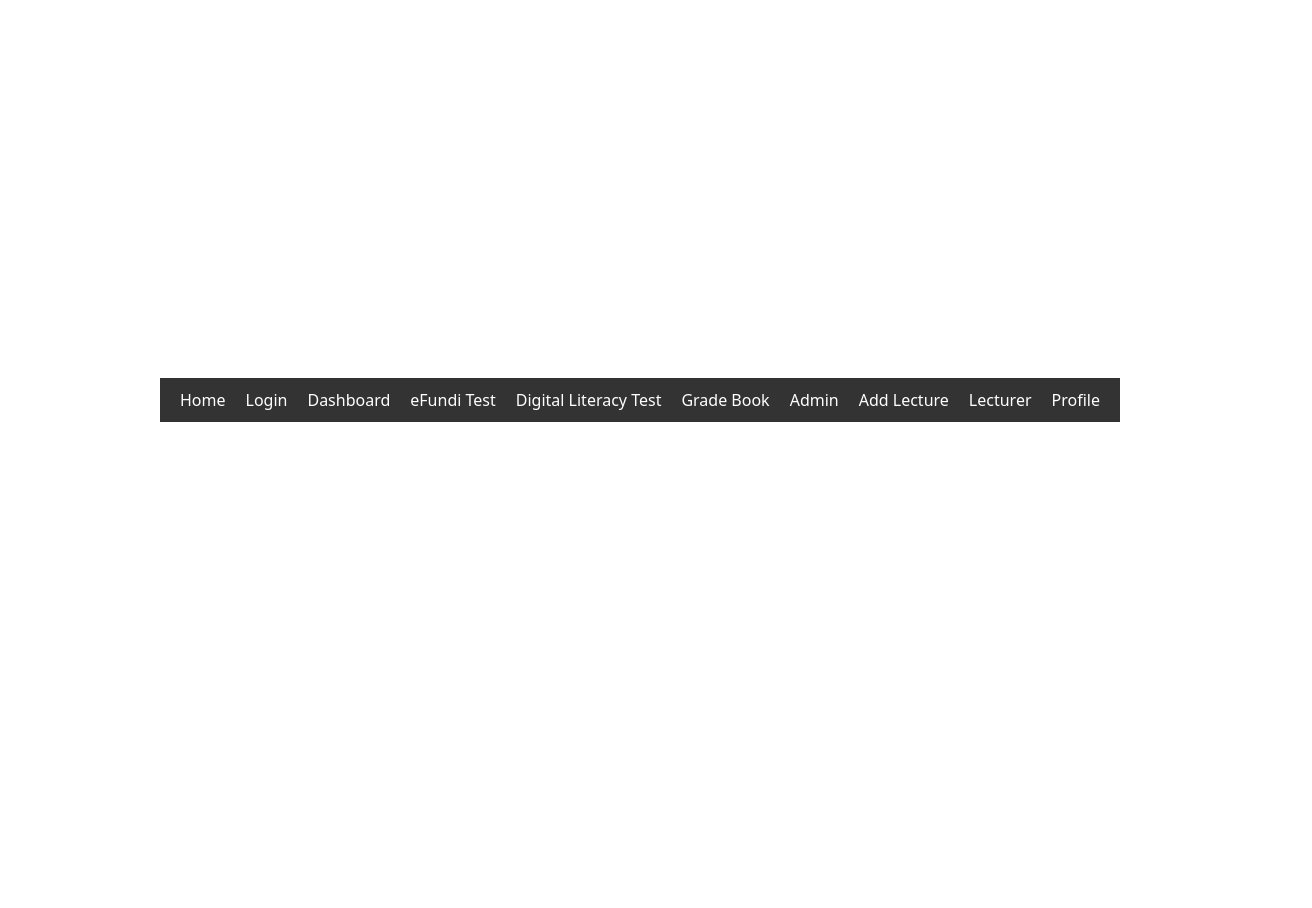
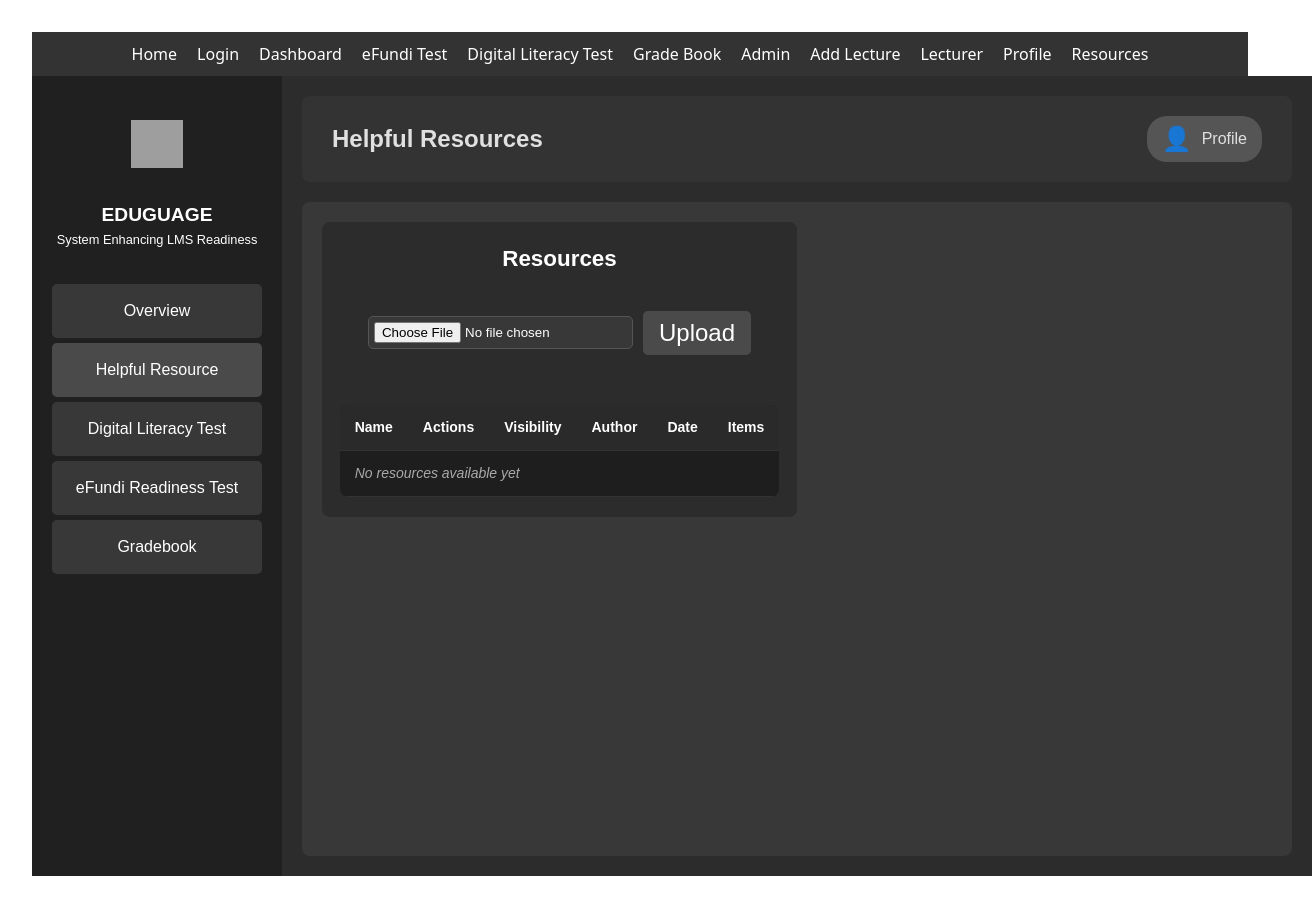
Before and after one commit to Ishmael-byte/EduGauge-IntegrationBranch-, a React (Vite) app in the folder edugauge/: page /Resources in a window 1280 px wide. Shown: the whole page, 1312 px wide, since content can reach past the window. Before the commit the page ends 800 px from the top, so only its background shows below. Built offline with nearby package versions, Linux system fonts and the light colour scheme; grey boxes are pictures that could not be loaded.

Commit message:
Made a resours page. Updated Digital test

```diff
--- a/edugauge/src/App.jsx
+++ b/edugauge/src/App.jsx
@@ -9,6 +9,7 @@ import Admin from "./pages/Admin.jsx";
 import AddLecture from "./pages/AddLecture.jsx";
 import Lecturer from "./pages/Lecturer.jsx";
 import Profile from "./pages/profile.jsx";
+import Resources from "./pages/Resources.jsx";
 import "./App.css";
 import React from "react";
 
@@ -27,6 +28,7 @@ function App() {
         <Link to="/AddLecture" style={{ margin: "0 10px", color: "#fff" }}>Add Lecture</Link>
         <Link to="/Lecturer" style={{ margin: "0 10px", color: "#fff" }}>Lecturer</Link>
         <Link to="/Profile" style={{ margin: "0 10px", color: "#fff" }}>Profile</Link>
+        <Link to="/Resources" style={{ margin: "0 10px", color: "#fff" }}>Resources</Link>
       </nav>
 
       <Routes>
@@ -41,6 +43,7 @@ function App() {
         <Route path="/AddLecture" element={<AddLecture />} />
         <Route path="/Lecturer" element={<Lecturer />} />
         <Route path="/profile" element={<Profile />} />
+        <Route path="/Resources" element={<Resources />} />
       </Routes>
     </>
   );
--- a/edugauge/src/pages/DigitalLiteracyTest.jsx
+++ b/edugauge/src/pages/DigitalLiteracyTest.jsx
@@ -699,9 +699,13 @@ function DigitalLiteracyTest() {
       </aside>
 
       {/* Main content */}
-      <main className="main-content">
-        <header className="main-header">
-          <h2 className="header-title">Digital Literacy Test</h2>
+      <main style={mainContentStyle}>
+        <header style={mainHeaderStyle}>
+          <h1 style={headerTitleStyle}>Digital Literacy Test</h1>
+          <div style={profileSectionStyle}>
+            <span style={profileIconStyle}>👤</span>
+            <span>Profile</span>
+          </div>
         </header>
 
         <section className="content-body">
--- /dev/null
+++ b/edugauge/src/pages/Resources.css
@@ -0,0 +1,214 @@
+/* === Overall Page Layout === */
+.page-container {
+  display: flex;
+  flex-direction: row;
+  height: 100vh;
+  font-family: Arial, sans-serif;
+  color: #e0e0e0;
+  background-color: #2c2c2c;
+  margin: 0;
+}
+
+/* === Sidebar Styling === */
+.sidebar {
+  flex-shrink: 0;
+  width: 250px;
+  background-color: #202020;
+  padding: 20px;
+  display: flex;
+  flex-direction: column;
+}
+
+.logo-section {
+  text-align: center;
+  margin-bottom: 30px;
+}
+
+.logo {
+  max-width: 100px;
+  height: auto;
+}
+
+.logo-text,
+.logo-subtext {
+  color: #fff;
+  margin: 5px 0;
+}
+
+.sidebar-nav ul {
+  list-style: none;
+  padding: 0;
+}
+
+.sidebar-nav li a {
+  display: block;
+  padding: 15px 20px;
+  margin-bottom: 5px;
+  background-color: #383838;
+  color: #fff;
+  text-decoration: none;
+  border-radius: 5px;
+  transition: background-color 0.3s;
+}
+
+.sidebar-nav li a:hover,
+.sidebar-nav li a.active {
+  background-color: #4a4a4a;
+}
+
+/* === Main Content Styling === */
+.main-content {
+  flex-grow: 1;
+  display: flex;
+  flex-direction: column;
+  padding: 20px;
+  overflow-y: auto;
+}
+
+.main-header {
+  padding: 20px 30px;
+  background-color: #333;
+  border-radius: 8px;
+  margin-bottom: 20px;
+  display: flex;
+  justify-content: space-between;
+  align-items: center;
+}
+
+.header-title {
+  font-size: 1.5rem;
+  font-weight: bold;
+}
+
+.profile-section {
+  display: flex;
+  align-items: center;
+  background-color: #555;
+  padding: 5px 15px;
+  border-radius: 20px;
+  cursor: pointer;
+}
+
+.profile-icon {
+  font-size: 1.5rem;
+  margin-right: 10px;
+}
+
+/* === Content Area === */
+.content-body {
+  flex-grow: 1;
+  background-color: #383838;
+  border-radius: 8px;
+  padding: 20px;
+  text-align: left;
+  display: block;
+}
+
+.content-box {
+  background-color: #2c2c2c;
+  padding: 20px;
+  border-radius: 8px;
+  margin-bottom: 20px;
+  text-align: left;
+  display: flex;
+  flex-direction: column;
+  gap: 20px;
+}
+
+.content-box h2 {
+  font-size: 1.4rem;
+  font-weight: bold;
+  margin-bottom: 15px;
+  color: #ffffff;
+}
+
+/* === Resource Page Specific === */
+.resource-page {
+  display: flex;
+  flex-direction: column;
+  gap: 20px;
+}
+
+/* Upload section */
+.upload-section {
+  display: flex;
+  gap: 10px;
+  align-items: center;
+  margin-bottom: 20px;
+}
+
+.file-input {
+  padding: 5px;
+  background-color: #383838;
+  border: 1px solid #555;
+  border-radius: 5px;
+  color: #fff;
+}
+
+.upload-btn {
+  background-color: #4a4a4a;
+  color: #fff;
+  border: none;
+  padding: 8px 16px;
+  border-radius: 5px;
+  cursor: pointer;
+  transition: background-color 0.3s;
+}
+
+.upload-btn:hover {
+  background-color: #5c5c5c;
+}
+
+/* Resource list styling */
+.resource-table-container {
+  margin-top: 10px;
+  overflow-x: auto;
+}
+
+.resource-table {
+  width: 100%;
+  border-collapse: collapse;
+  background-color: #1e1e1e;
+  color: #fff;
+  font-size: 14px;
+  border-radius: 8px;
+  overflow: hidden;
+}
+
+.resource-table th,
+.resource-table td {
+  padding: 12px 15px;
+  text-align: left;
+  border-bottom: 1px solid #333;
+}
+
+.resource-table th {
+  background-color: #2a2a2a;
+  font-weight: bold;
+}
+
+.resource-table tr:hover {
+  background-color: #2e2e2e;
+}
+
+.no-resources {
+  text-align: center;
+  padding: 20px;
+  font-style: italic;
+  color: #aaa;
+}
+
+.table-btn {
+  background: #444;
+  border: none;
+  color: #fff;
+  padding: 6px 12px;
+  border-radius: 5px;
+  cursor: pointer;
+  text-decoration: none;
+  transition: background 0.3s;
+}
+
+.table-btn:hover {
+  background: #666;
+}
--- /dev/null
+++ b/edugauge/src/pages/Resources.jsx
@@ -0,0 +1,125 @@
+import React, { useState } from "react";
+import "./Resources.css";
+
+const ResourcePage = ({ worldBasedOnly = false }) => {
+  const [resources, setResources] = useState([]);
+  const [file, setFile] = useState(null);
+
+  const handleFileChange = (e) => {
+    setFile(e.target.files[0]);
+  };
+
+  const handleUpload = () => {
+    if (!file) return;
+    const newResource = {
+      name: file.name,
+      size:
+        file.size > 1024 * 1024
+          ? `${(file.size / (1024 * 1024)).toFixed(2)} MB`
+          : `${(file.size / 1024).toFixed(2)} KB`,
+      date: new Date().toLocaleDateString(),
+      url: URL.createObjectURL(file),
+    };
+    setResources([newResource, ...resources]);
+    setFile(null);
+  };
+
+  return (
+    <div className="page-container">
+      {/* Sidebar */}
+      <aside className="sidebar">
+        <div className="logo-section">
+          <img src="/path-to-logo.png" alt="EDUGUAGE Logo" className="logo" />
+          <h1 className="logo-text">EDUGUAGE</h1>
+          <p className="logo-subtext">System Enhancing LMS Readiness</p>
+        </div>
+
+        <nav className="sidebar-nav">
+          <ul>
+            <li><a href="#overview">Overview</a></li>
+            <li><a href="#resources" className="active">Helpful Resource</a></li>
+            <li><a href="#test">Digital Literacy Test</a></li>
+            <li><a href="#efundi">eFundi Readiness Test</a></li>
+            <li><a href="#gradebook">Gradebook</a></li>
+          </ul>
+        </nav>
+      </aside>
+
+      {/* Main content */}
+      <main className="main-content">
+        <header className="main-header">
+          <h1 className="header-title">Helpful Resources</h1>
+          <div className="profile-section">
+            <span className="profile-icon">👤</span>
+            <span>Profile</span>
+          </div>
+        </header>
+
+        <div className="content-body">
+          <div className="content-box resource-page">
+            <h2>Resources</h2>
+
+            {!worldBasedOnly && (
+              <div className="upload-section">
+                <input
+                  type="file"
+                  onChange={handleFileChange}
+                  className="file-input"
+                />
+                <button onClick={handleUpload} className="upload-btn">
+                  Upload
+                </button>
+              </div>
+            )}
+
+            {/* Resource Table */}
+            <div className="resource-table-container">
+              <table className="resource-table">
+                <thead>
+                  <tr>
+                    <th>Name</th>
+                    <th>Actions</th>
+                    <th>Visibility</th>
+                    <th>Author</th>
+                    <th>Date</th>
+                    <th>Items</th>
+                  </tr>
+                </thead>
+                <tbody>
+                  {resources.length === 0 ? (
+                    <tr>
+                      <td colSpan="6" className="no-resources">
+                        No resources available yet
+                      </td>
+                    </tr>
+                  ) : (
+                    resources.map((res, index) => (
+                      <tr key={index}>
+                        <td>{res.name}</td>
+                        <td>
+                          <a
+                            href={res.url}
+                            download={res.name}
+                            className="table-btn"
+                          >
+                            Download
+                          </a>
+                        </td>
+                        <td>Entire site</td>
+                        <td>Admin</td>
+                        <td>{res.date}</td>
+                        <td>1 item</td>
+                      </tr>
+                    ))
+                  )}
+                </tbody>
+              </table>
+            </div>
+          </div>
+        </div>
+      </main>
+    </div>
+  );
+};
+
+export default ResourcePage;
```
